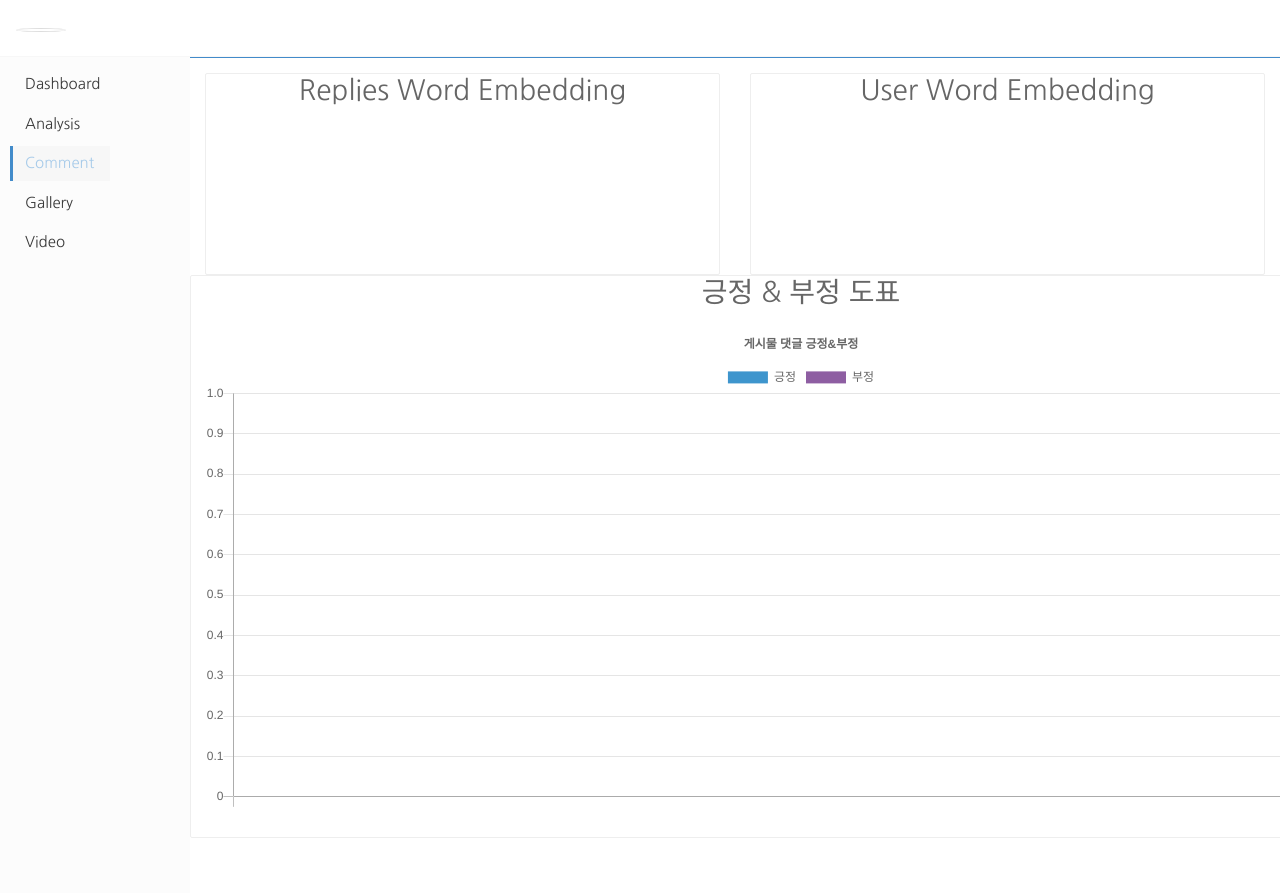
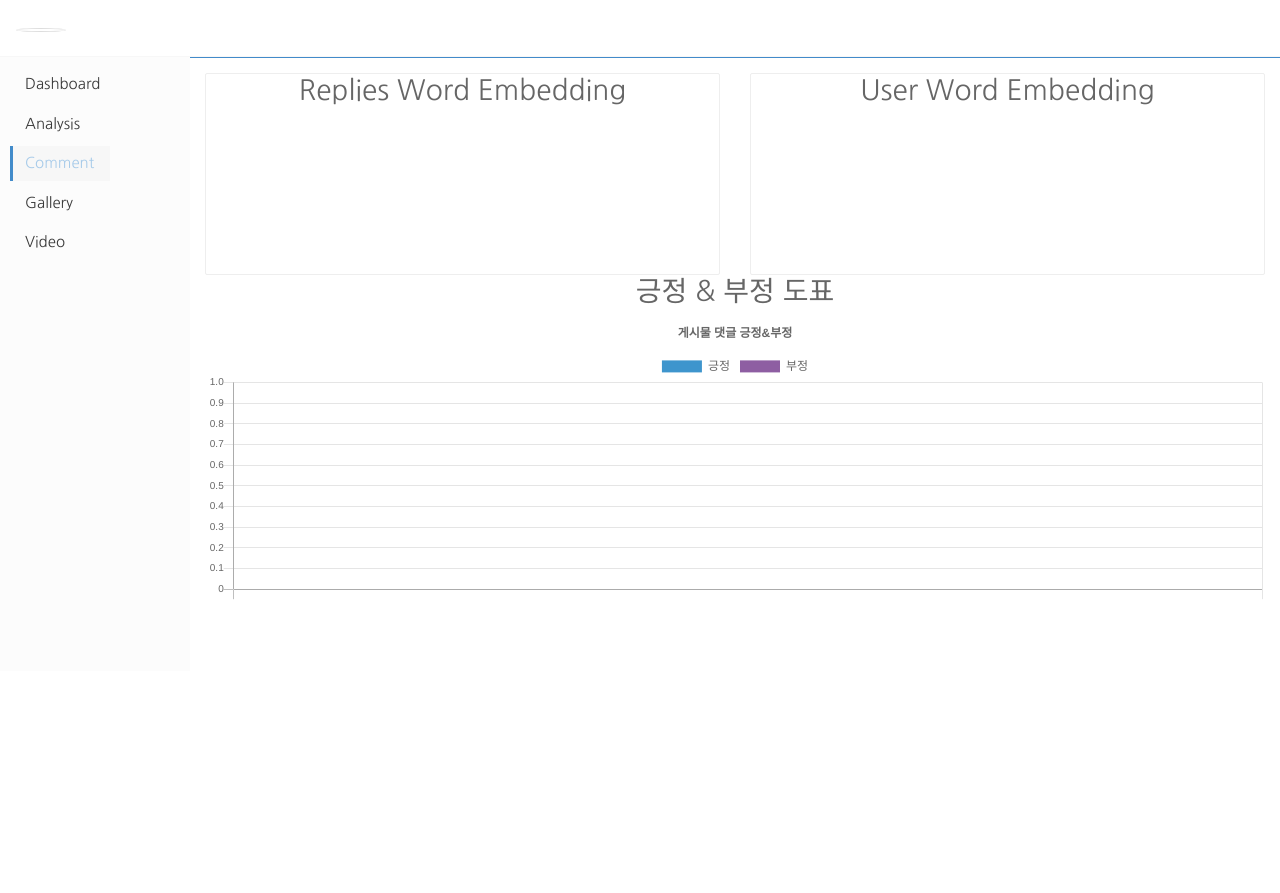
Before and after one commit to SeongJaeMoon/DjangoTest, a Django app: template snssaver/parsed_data/templates/parsed_data/comment.html in a window 1280 px wide. After the commit the page ends 599 px from the top, so only its background shows below. Run offline with Django 3.2, Linux system fonts and the light colour scheme; the template is opened without the code that fills it, so the values that code supplies are empty; a map, chart or similar area stays blank; some libraries are stand-ins or nearby versions.

Commit message:
add chart comment axies-scroll

```diff
--- a/snssaver/analysis.py
+++ b/snssaver/analysis.py
@@ -359,5 +359,6 @@ if __name__ == "__main__":
         word_embedding(i)
 
     # stat_list = [stat.place for stat in BasicStatistic.objects.all()]
-    # fb.save_geocoding(stat_list, auto_id)
+    # stat_list = [stat.place for stat in BasicStatistic.objects.all() if stat.place and stat.place != "" and stat.place is not None]:
+    # fb.save_geocoding(stat_list, auto_id, is_update=True)
     print("--- %s seconds ---" % (time.time() - start_time))
--- a/snssaver/parsed_data/static/css/main.css
+++ b/snssaver/parsed_data/static/css/main.css
@@ -164,7 +164,7 @@ a:hover, a:focus {color: #2a6496;}
   margin-top: 5px;
   text-transform: uppercase;
 }
-.graph {
+/* .graph {
   padding: 10px;
   position: relative;
   overflow-x: scroll;
@@ -187,7 +187,28 @@ a:hover, a:focus {color: #2a6496;}
 .chartAreaWrapper {
   width: 600px;
   overflow-x: scroll;
+} */
+
+chartWrapper {
+  position: relative;
+
 }
+.chartWrapper > canvas {
+  position: absolute;
+  left: 0;
+  top: 0;
+  pointer-events:none;
+}
+.chartAreaWrapper {
+  overflow-x: scroll;
+  position: relative;
+  width: 100%;
+}
+.chartAreaWrapper2 {
+  position: relative;
+  height: 300px;
+}
+
 /*
  * Images
  */
--- a/snssaver/parsed_data/templates/parsed_data/comment.html
+++ b/snssaver/parsed_data/templates/parsed_data/comment.html
@@ -15,8 +15,6 @@
     <link rel="stylesheet" href="{% static 'css/main.css' %}">
     <link rel="stylesheet" href="{% static 'css/dropdown.css' %}">
     <!-- chart -->
-    <link href="http://cdnjs.cloudflare.com/ajax/libs/datatables/1.10.0/css/jquery.dataTables.min.css" rel="stylesheet"
-    type="text/css"/>
     <script src="https://ajax.googleapis.com/ajax/libs/jquery/3.3.1/jquery.min.js"></script>
     <script src="https://cdnjs.cloudflare.com/ajax/libs/popper.js/1.14.3/umd/popper.min.js"></script>
     <script src="https://maxcdn.bootstrapcdn.com/bootstrap/4.1.3/js/bootstrap.min.js"></script>
@@ -139,15 +137,6 @@
             });
         });
     </script>
-    <script type="text/javascript">
-    $( function() {
-        var users = "{{ users|get_users }}";
-        users = users.split(',')
-        $("#auto-id" ).autocomplete({
-            source: users
-        });
-    });
-    </script>
 </head>
 <body>
     <div class="wrapper">
@@ -221,23 +210,16 @@
                                 </div>
                             </div>
                         </div>
-                        <div class="row">
-                            <div class="col-md-12">
-                                <div class="panel">
-                                    <div class="panel-heading">
+                    </div>
+                    <!-- Text Emotion Pos, Neg -->
                     <h3 class="panel-title" style="text-align: center;">긍정 &amp; 부정 도표</h3>
-                                    </div>
-                                    <div class="panel-body">
-                                         <!-- Text Emotion Pos, Neg-->
-                                        <div class="graph">
-                                            <div class="graph-container">
-                                                <canvas id="bar-chart-grouped" width="1200" height="450"></canvas>
+                    <div class="chartWrapper">
+                        <div class="chartAreaWrapper">
+                          <div class="chartAreaWrapper2">
+                              <canvas id="bar-chart-grouped"></canvas>
                           </div>
                         </div>
-                                    </div>
-                                </div>
-                            </div>
-                        </div>
+                        <canvas id="myChartAxis" height="150" width="0"></canvas>
                     </div>
                 </div>
                 <!-- END: CONTENT -->
@@ -254,6 +236,7 @@
         pos = pos.replace('[', '').replace(']', '').split(',');
         neg = neg.replace('[', '').replace(']', '').split(',');
         label = label.replace('[', '').replace(']', '').split(',');
+        var l_len = Math.ceil(label.length / 2);
         var p_len = pos.length;
         var n_len = neg.length;
         for(var i = 0; i < p_len; ++i){
@@ -262,19 +245,21 @@
         for(var i = 0; i < n_len; ++i){
             neg[i] = parseInt(neg[i].replace("'",'').trim());
         }
-        new Chart(document.getElementById("bar-chart-grouped"), {
+        var ctx = document.getElementById("bar-chart-grouped").getContext("2d");
+        var chart = {
             type: 'bar',
             data: {
-            labels: label,
+                labels: label.slice(0, l_len),
                 datasets: [
                     {
                         label: "긍정",
                         backgroundColor: "#3e95cd",
-                data: pos
-                }, {
+                        data: pos.slice(0, l_len)
+                    },
+                    {
                         label: "부정",
                         backgroundColor: "#8e5ea2",
-                data: neg
+                        data: neg.slice(0, l_len)
                     }
                 ]
             },
@@ -290,22 +275,43 @@
                     titleMarginBottom: 0,
                     bodyFontSize: 12
                 },
+                // animation: {
+                //     // onComplete: function(animation) {
+                //     //     var sourceCanvas = myLiveChart.chart.canvas;
+                //     //     var copyWidth = myLiveChart.scales['y-axis-0'].width - 10;
+                //     //     var copyHeight = myLiveChart.scales['y-axis-0'].height + myLiveChart.scales['y-axis-0'].top + 10;
+                //     //     var targetCtx = document.getElementById("myChartAxis").getContext("2d");
+                //     //     targetCtx.canvas.width = copyWidth;
+                //     //     targetCtx.drawImage(sourceCanvas, 0, 0, copyWidth, copyHeight, 0, 0, copyWidth, copyHeight);
+                //     // }
+                // },
                 scales: {
                     xAxes: [{
                         ticks: {
-                            fontSize: 12,
+                            fontSize: 10,
                             display: true
                         }
                     }],
                     yAxes: [{
                         ticks: {
-                            fontSize: 12,
+                            fontSize: 10,
                             beginAtZero: true
                         }
                     }]
                 }
             }
-        });
+        };
+        var myLiveChart = new Chart(ctx, chart);
+
+        for(var i = l_len; i < label.length; ++i){
+            myLiveChart.data.labels.push[label[i]];
+            myLiveChart.data.datasets[0].data.push(pos[i]);
+            myLiveChart.data.datasets[1].data.push(neg[i]);
+            if (i % 15 == 0){
+                var newwidth = $('.chartAreaWrapper2').width() + 60;
+                $('.chartAreaWrapper2').width(newwidth);
+            }
+        }
     </script>
 </body>
 </html>
```
Also changed, not shown: snssaver/firebase.py (+5 -2 lines), snssaver/parsed_data/views.py (+4 -12 lines). Lines whose indentation alone changed are shown as unchanged.
